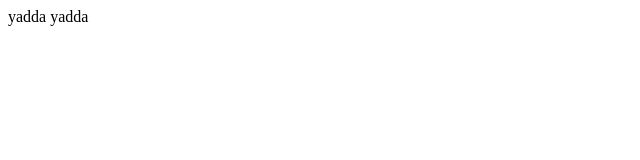
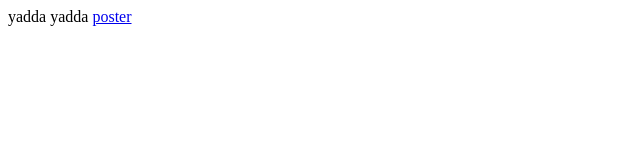
Before and after one commit to Conrtra/Conrtra.github.io, a plain HTML site: page index.html in a window 1280 px wide. Shown: the full height of the page, 0-640 px from the left. Drawn offline with Linux system fonts and the light colour scheme.

Commit message:
second commit
se

```diff
--- a/index.html
+++ b/index.html
@@ -8,5 +8,7 @@
 <body>
 
     yadda yadda
+
+    <a href="poster/index.html"> poster </a>
 </body>
 </html>
```
Also changed, not shown: poster/index.html (renamed from poster/Untitled-1.html).
